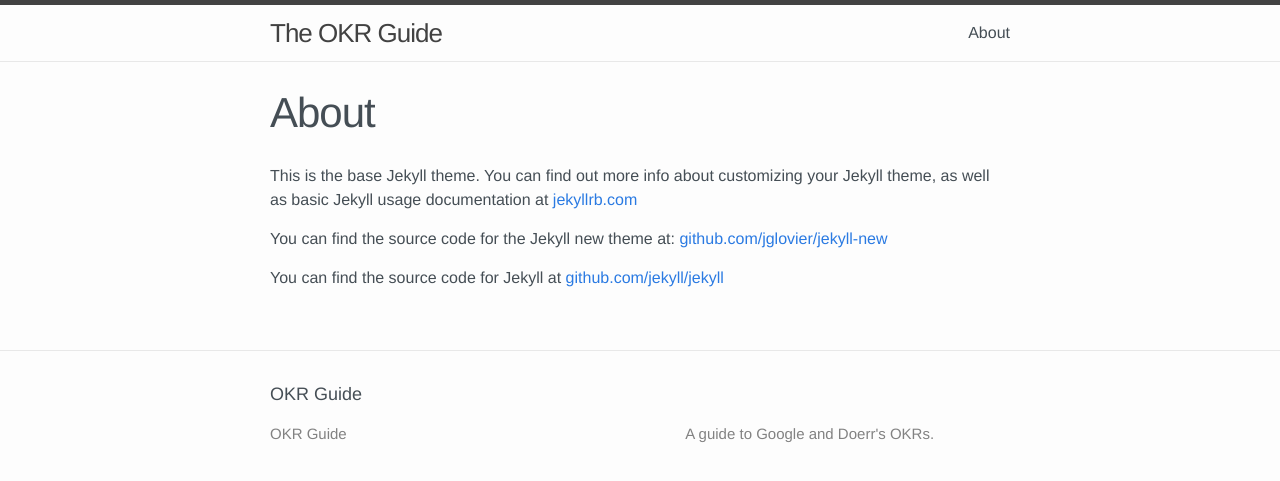
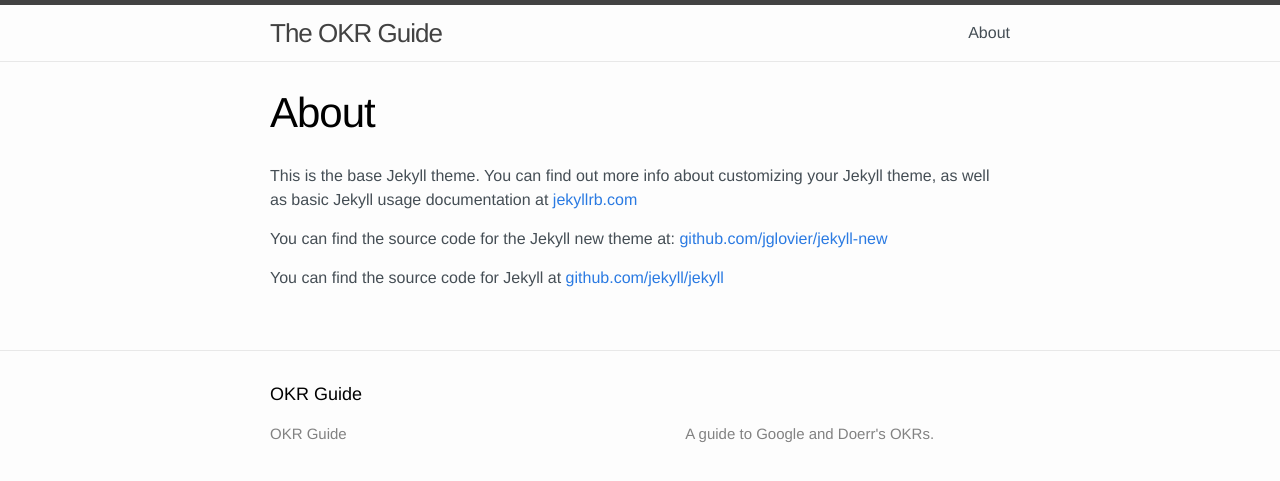
Before and after one commit to cjbarber/okr-guide, a Jekyll site: the page built from about.md, in a window 1280 px wide. Shown: the top 481 px of the page. Built offline with Jekyll 4.4.1, drawn with Linux system fonts in a browser that asks for light colours.

Commit message:
include custom css

```diff
--- a/_includes/head.html
+++ b/_includes/head.html
@@ -7,5 +7,6 @@
     <meta name="description" content="{{ site.description }}">
 
     <link rel="stylesheet" href="{{ "/css/main.css" | prepend: site.baseurl }}">
+    <link rel="stylesheet" href="{{ "/css/custom.css" | prepend: site.baseurl }}">
     <link rel="canonical" href="{{ page.url | replace:'index.html','' | prepend: site.baseurl | prepend: site.url }}">
 </head>
```
